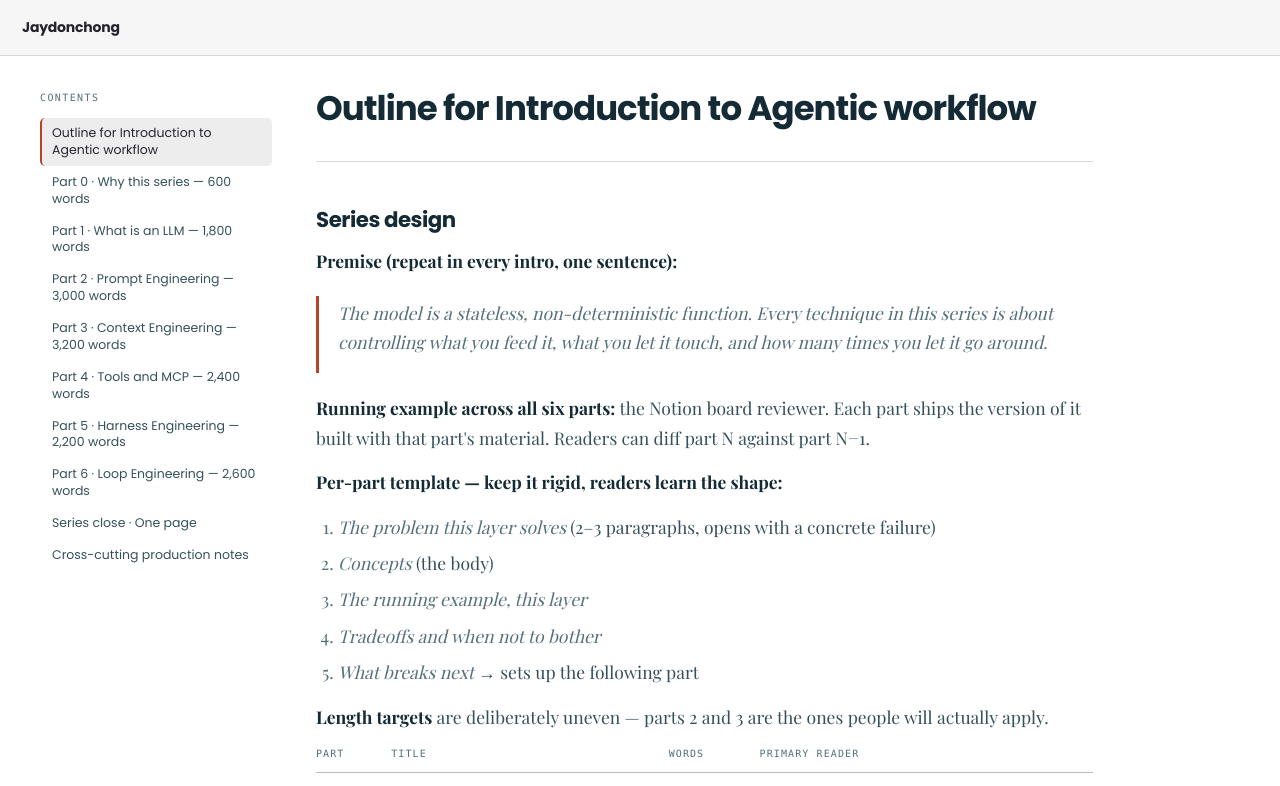
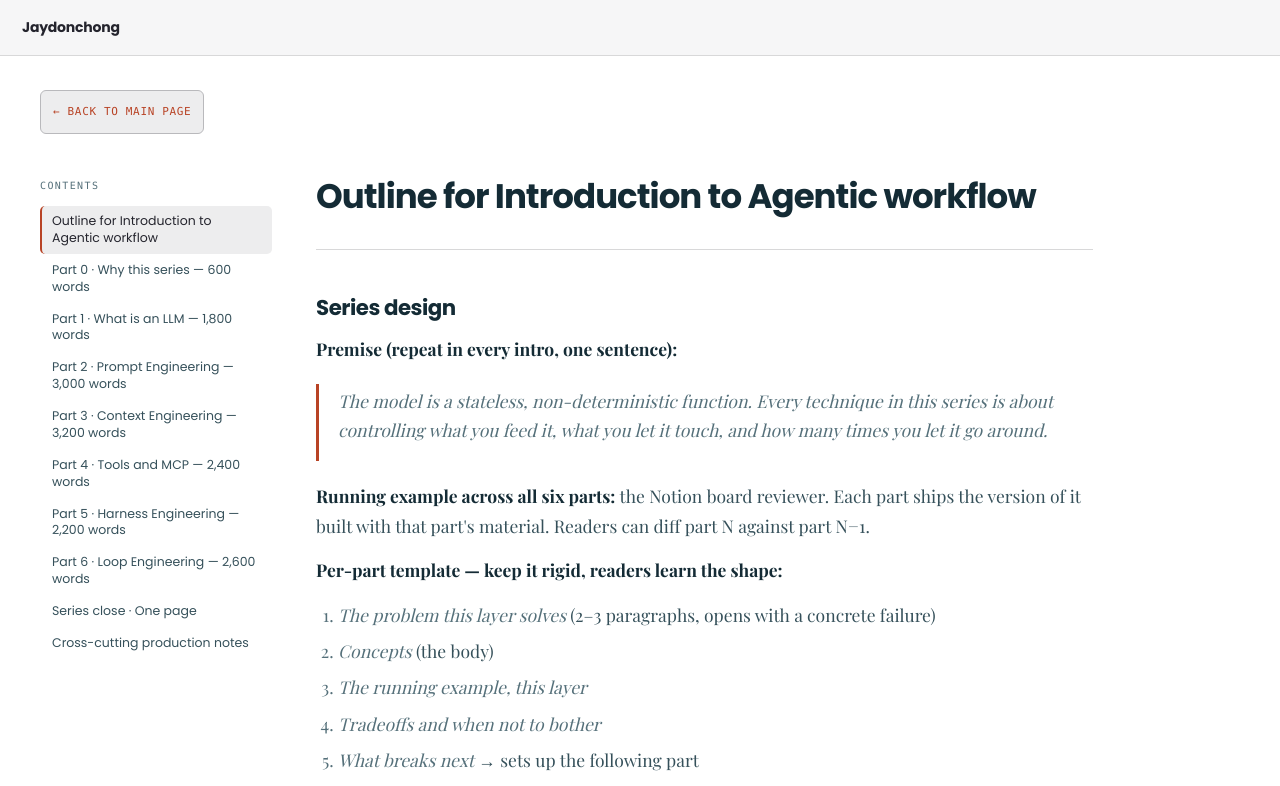
Before and after one commit to Jaydonchong/blog, a React (Vite) app: page /#/articles/llms-prompts-agents#appendix in a window 1280 px wide. Shown: the top 786 px of the page. Built offline with nearby package versions, Linux system fonts and the light colour scheme.

Commit message:
Add article back to gallery link

```diff
--- a/src/shared/components/MarkdownArticles.jsx
+++ b/src/shared/components/MarkdownArticles.jsx
@@ -1,7 +1,7 @@
 import { useEffect, useMemo, useState } from 'react'
 import ReactMarkdown from 'react-markdown'
 import remarkGfm from 'remark-gfm'
-import { Navigate, useNavigate, useParams } from 'react-router-dom'
+import { Link, Navigate, useNavigate, useParams } from 'react-router-dom'
 
 const slug = (s) =>
   s.toLowerCase().replace(/[^\w\s-]/g, '').trim().replace(/\s+/g, '-')
@@ -58,6 +58,7 @@ export default function MarkdownArticles({ source, articleSlug, components: cust
 
   return (
     <div className="reader">
+      <Link className="reader__back" to="/slides">← Back to main page</Link>
       <nav className="toc" aria-label="Article contents">
         <div className="toc__title">Contents</div>
         <div className="toc__list">
--- a/src/styles.css
+++ b/src/styles.css
@@ -700,6 +700,31 @@ button {
   max-width: 1180px;
 }
 
+.reader__back {
+  grid-column: 1 / -1;
+  display: inline-flex;
+  width: max-content;
+  min-height: 44px;
+  align-items: center;
+  gap: 8px;
+  padding: 8px 12px;
+  border: 1px solid var(--edge-2);
+  border-radius: 6px;
+  background: var(--slate);
+  color: var(--color-primary);
+  font-family: var(--mono);
+  font-size: 11px;
+  letter-spacing: 0.06em;
+  text-decoration: none;
+  text-transform: uppercase;
+  transition: border-color 0.15s var(--ease), background 0.15s var(--ease);
+}
+
+.reader__back:hover {
+  border-color: var(--color-primary);
+  background: var(--ink-2);
+}
+
 .toc { position: sticky; top: 78px; align-self: start; max-height: calc(100vh - 110px); overflow-y: auto; }
 .toc__title {
   font-family: var(--mono);
```
